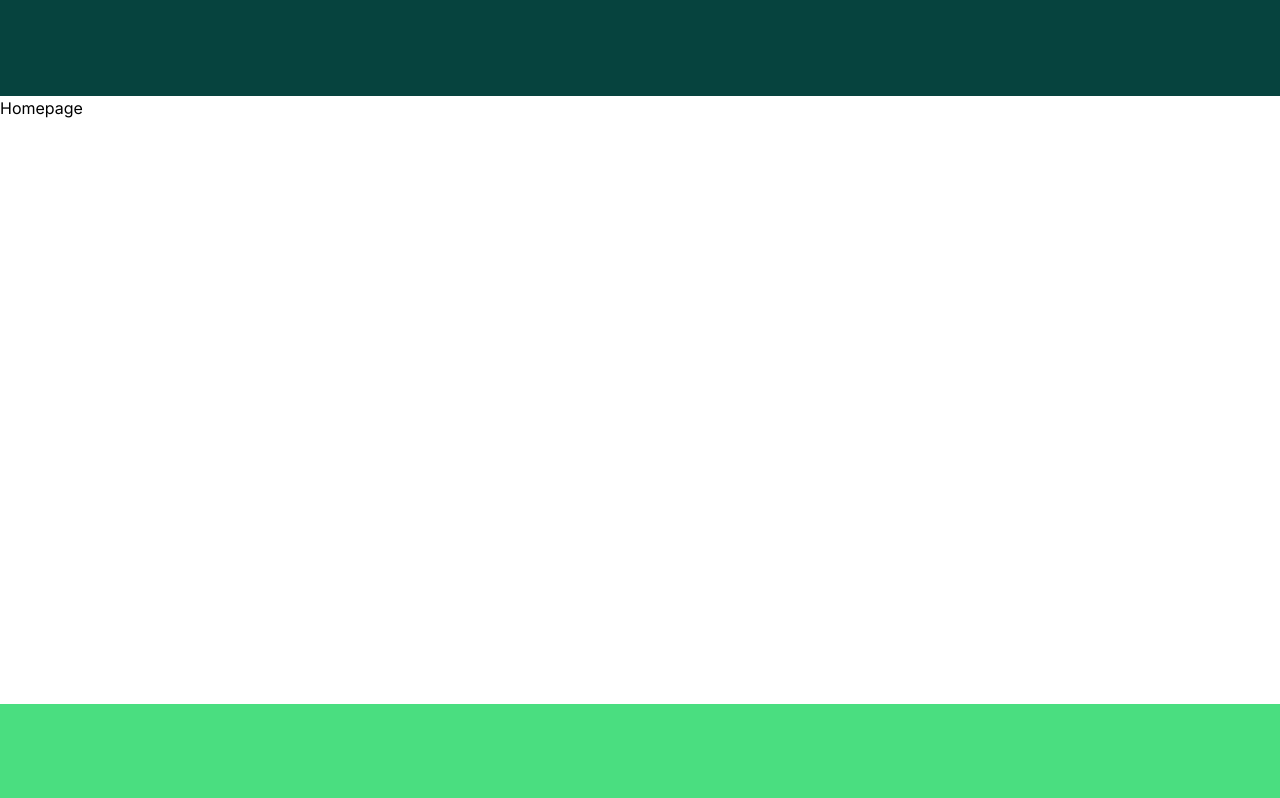
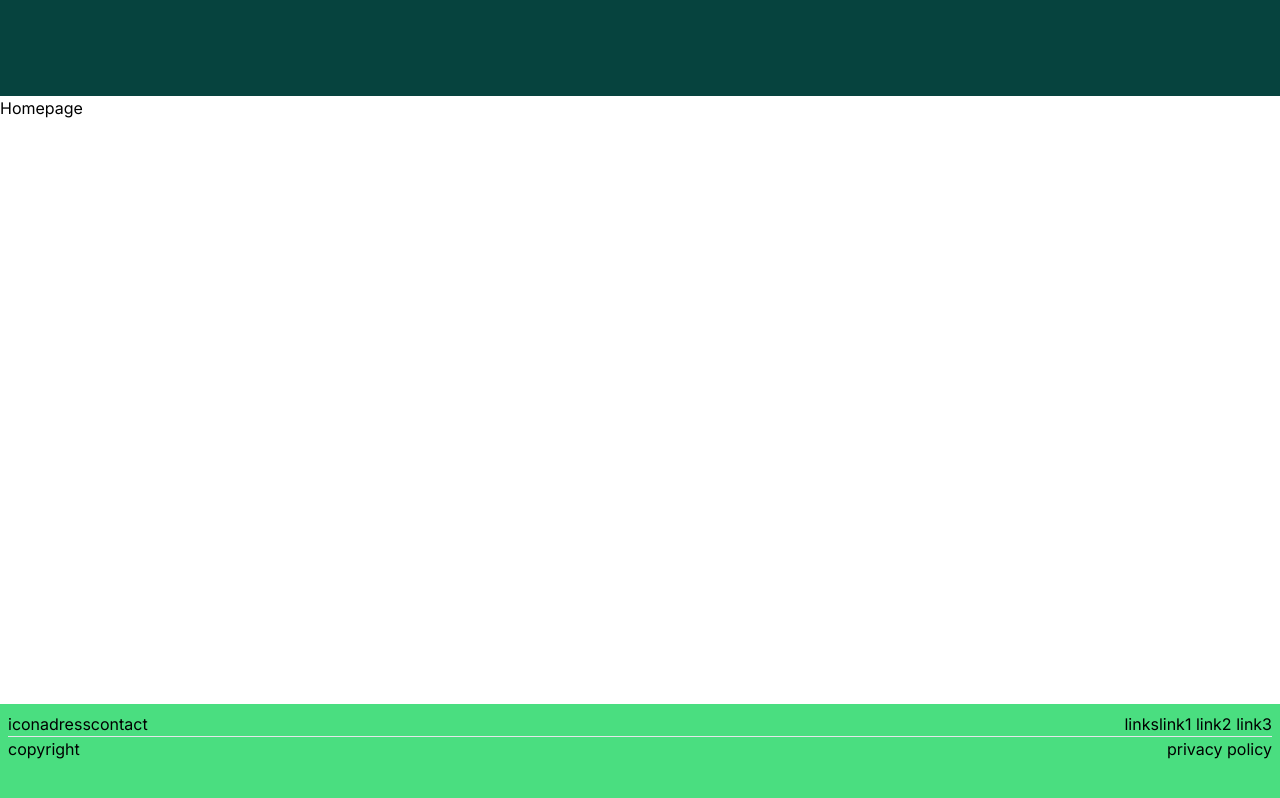
Before and after one commit to Legendarius-K/parking_time, a Next.js app: page / in a window 1280 px wide. Built offline with nearby package versions, Linux system fonts and the light colour scheme.

Commit message:
further expanded the footer structure

```diff
--- a/src/components/Footer/index.tsx
+++ b/src/components/Footer/index.tsx
@@ -2,10 +2,24 @@
 
 const Footer = () => {
     return (
-        <footer className="h-24 bg-green-400">
-            <div className=""></div>
-            <div className=""></div>
-            <div className=""></div>
+        <footer className="h-24 p-2 bg-green-400">
+            <div className="flex justify-between">
+                <div className="flex">
+                    <div className="">icon</div>
+                    <div className="">adress</div>
+                    <div className="">contact</div>
+                </div>
+                <div className="flex">
+                    <div className="">links</div>
+                    <div className="">link1 link2 link3</div>
+                </div>
+            </div>
+            <div className="border-solid border-0 border-t">
+                <div className="flex justify-between">
+                    <div className="">copyright</div>
+                    <div className="">privacy policy</div>
+                </div>
+            </div>
         </footer>
     )
 };
```
